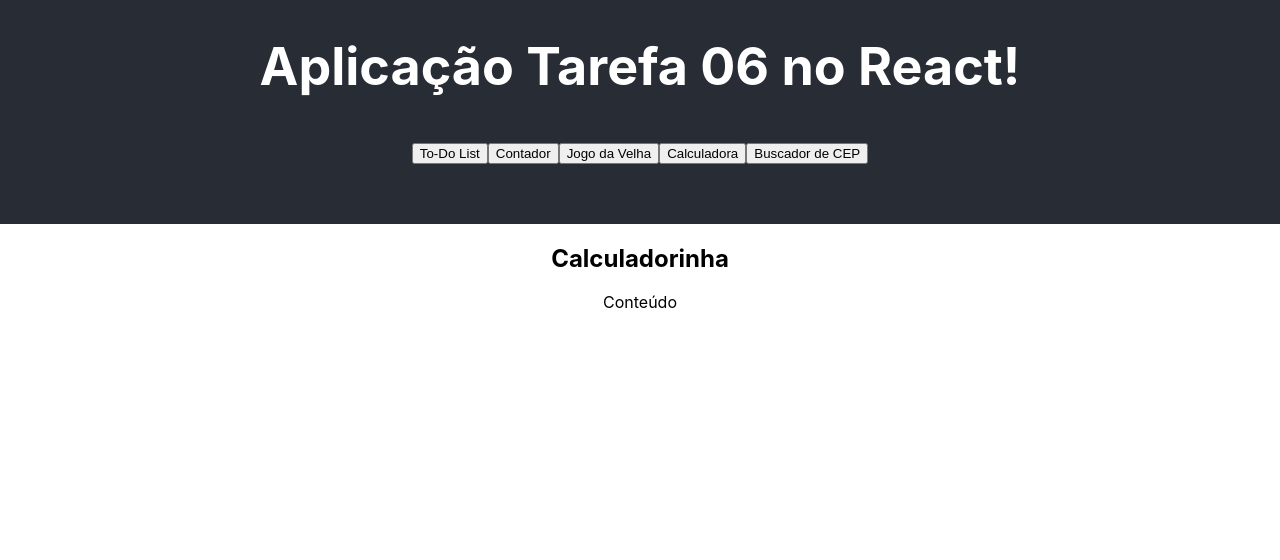
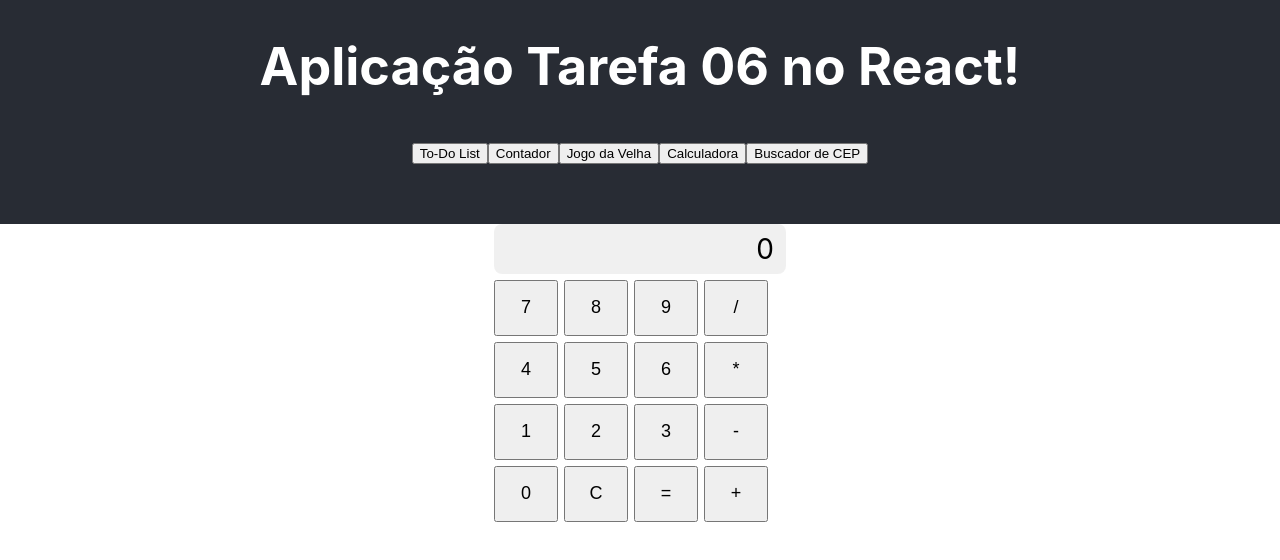
Before and after one commit to GiGomieri05/react-app, a React (Create React App) app: page / in a window 1280 px wide. Both pictures are taken after typing "Sample" into the empty fields and a click on the button "Calculadora". Shown: the top 560 px of the page. Built offline with nearby package versions, Linux system fonts and the light colour scheme.

Commit message:
implement calculator

```diff
--- a/src/components/Calculator.jsx
+++ b/src/components/Calculator.jsx
@@ -1,8 +1,77 @@
+import { useState } from 'react';
+
 function Calculator() {
+  const [display, setDisplay] = useState('0');
+  const [anterior, setAnterior] = useState(null);
+  const [operador, setOperador] = useState(null);
+  const [limparDisplay, setLimparDisplay] = useState(false);
+
+  function clickNumber(num) {
+    if (display === '0' || limparDisplay) {
+      setDisplay(num);
+      setLimparDisplay(false);
+    } else {
+      setDisplay(display + num);
+    }
+  }
+
+  function clickOperation(op) {
+    setAnterior(parseFloat(display));
+    setOperador(op);
+    setLimparDisplay(true);
+  }
+
+  function calculate() {
+    if (anterior === null || operador === null) return;
+
+    const atual = parseFloat(display);
+    const ops = {
+      '+': anterior + atual,
+      '-': anterior - atual,
+      '*': anterior * atual,
+      '/': atual !== 0 ? anterior / atual : 'Erro',
+    };
+
+    setDisplay(String(ops[operador]));
+    setAnterior(null);
+    setOperador(null);
+    setLimparDisplay(true);
+  }
+
+  function clear() {
+    setDisplay('0');
+    setAnterior(null);
+    setOperador(null);
+    setLimparDisplay(false);
+  }
+
+  const btns = ['7', '8', '9', '/', '4', '5', '6', '*', '1', '2', '3', '-', '0', 'C', '=', '+'];
+
+  function handleBtn(btn) {
+    if (btn === 'C') return clear();
+    if (btn === '=') return calculate();
+    if (['+', '-', '*', '/'].includes(btn)) return clickOperation(btn);
+    clickNumber(btn);
+  }
+
   return (
-    <div>
-      <h2>Calculadorinha</h2>
-      <p>Conteúdo</p>
+    <div style={{ display: 'inline-grid', gap: '6px' }}>
+      <div style={{
+        gridColumn: 'span 4', textAlign: 'right',
+        fontSize: '28px', padding: '8px 12px',
+        background: 'rgba(0,0,0,0.06)', borderRadius: '8px'
+      }}>
+        {display}
+      </div>
+
+      <div style={{ display: 'grid', gridTemplateColumns: 'repeat(4, 64px)', gap: '6px' }}>
+        {btns.map(btn => (
+          <button key={btn} onClick={() => handleBtn(btn)}
+            style={{ height: '56px', fontSize: '18px' }}>
+            {btn}
+          </button>
+        ))}
+      </div>
     </div>
   );
 }
```
